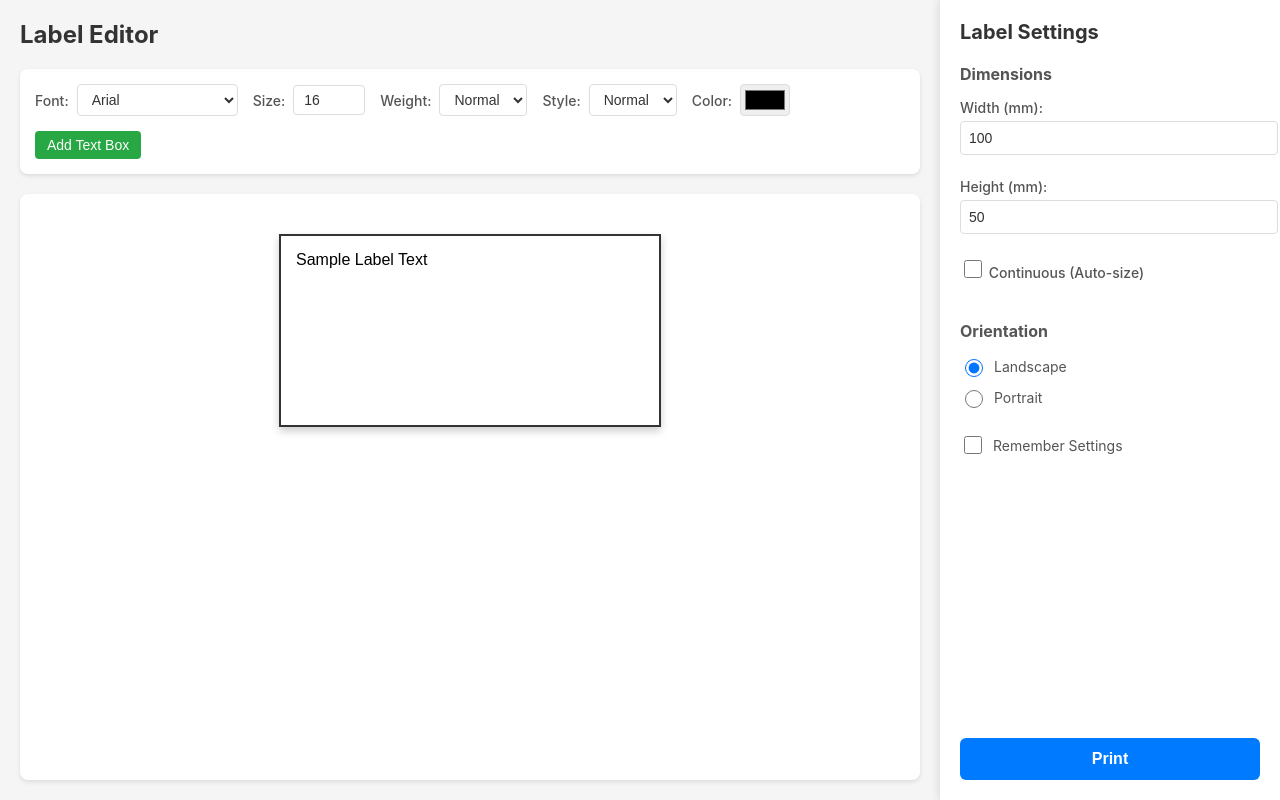
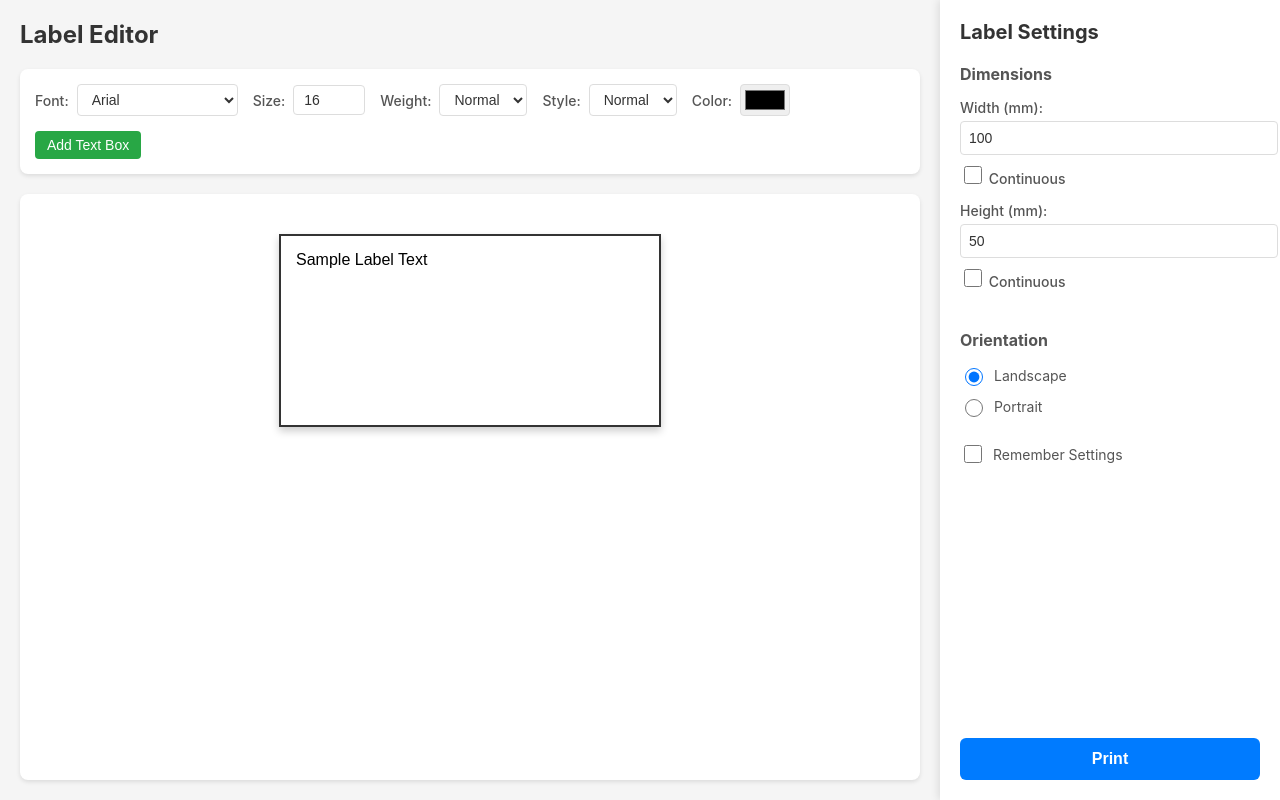
Before and after one commit to NotCoffee418/Labelgood, a SvelteKit app: page / in a window 1280 px wide. Built offline with nearby package versions, Linux system fonts and the light colour scheme.

Commit message:
Fix text editing and implement separate continuous checkboxes for width/height
Co-authored-by: NotCoffee418 <9306304+NotCoffee418@users.noreply.github.com>

```diff
--- a/src/routes/+page.svelte
+++ b/src/routes/+page.svelte
@@ -2,7 +2,8 @@
   // State for label dimensions
   let width = $state(100);
   let height = $state(50);
-  let isContinuous = $state(false);
+  let continuousWidth = $state(false);
+  let continuousHeight = $state(false);
   let orientation = $state<"portrait" | "landscape">("landscape");
 
   // Reference to content for measuring
@@ -27,29 +28,34 @@
   let draggingBox = $state<number | null>(null);
   let dragOffset = $state({ x: 0, y: 0 });
 
-  // Calculate continuous dimensions based on content
-  const actualWidth = $derived(() => {
-    if (orientation === "landscape") {
-      return isContinuous ? Math.max(width, 100) : width;
-    } else {
-      return isContinuous ? Math.max(height, 50) : height;
+  // Handle continuous checkbox mutual exclusion
+  function handleContinuousWidth() {
+    if (continuousWidth) {
+      continuousHeight = false;
     }
-  });
+  }
 
-  const actualHeight = $derived(() => {
-    if (orientation === "landscape") {
-      return isContinuous ? Math.max(height, 30) : height;
-    } else {
-      return isContinuous ? Math.max(width, 80) : width;
+  function handleContinuousHeight() {
+    if (continuousHeight) {
+      continuousWidth = false;
     }
-  });
+  }
 
+  // Calculate dimensions
   const renderWidth = $derived(() => {
-    return actualWidth();
+    if (continuousWidth) {
+      // Auto-size width based on content
+      return Math.max(width, 100);
+    }
+    return width;
   });
 
   const renderHeight = $derived(() => {
-    return actualHeight();
+    if (continuousHeight) {
+      // Auto-size height based on content
+      return Math.max(height, 50);
+    }
+    return height;
   });
 
   function handlePrint() {
@@ -58,13 +64,19 @@
 
   // Drag handlers
   function startDrag(event: MouseEvent, boxId: number) {
+    // Don't start dragging if clicking on the editable text content
+    const target = event.target as HTMLElement;
+    if (target.classList.contains('text-box-content') || target.isContentEditable) {
+      return;
+    }
+
     event.preventDefault();
     draggingBox = boxId;
     const box = textBoxes.find(b => b.id === boxId);
     if (box) {
       const previewRect = contentElement.getBoundingClientRect();
-      const target = event.currentTarget as HTMLElement;
-      const targetRect = target.getBoundingClientRect();
+      const targetElement = event.currentTarget as HTMLElement;
+      const targetRect = targetElement.getBoundingClientRect();
       dragOffset.x = event.clientX - targetRect.left;
       dragOffset.y = event.clientY - targetRect.top;
     }
@@ -221,9 +233,17 @@
           type="number"
           bind:value={width}
           min="1"
-          disabled={isContinuous}
-          class:grayed-out={isContinuous}
+          disabled={continuousWidth}
+          class:grayed-out={continuousWidth}
         />
+        <label class="checkbox-label">
+          <input
+            type="checkbox"
+            bind:checked={continuousWidth}
+            onchange={handleContinuousWidth}
+          />
+          Continuous
+        </label>
       </div>
 
       <div class="dimension-control">
@@ -233,18 +253,16 @@
           type="number"
           bind:value={height}
           min="1"
-          disabled={isContinuous}
-          class:grayed-out={isContinuous}
+          disabled={continuousHeight}
+          class:grayed-out={continuousHeight}
         />
-      </div>
-
-      <div class="dimension-control">
         <label class="checkbox-label">
           <input
             type="checkbox"
-            bind:checked={isContinuous}
+            bind:checked={continuousHeight}
+            onchange={handleContinuousHeight}
           />
-          Continuous (Auto-size)
+          Continuous
         </label>
       </div>
     </div>
@@ -447,6 +465,13 @@
     cursor: text;
     min-height: 1em;
     white-space: nowrap;
+    user-select: text;
+  }
+
+  .text-box-content:focus {
+    outline: 2px solid #007bff;
+    outline-offset: 2px;
+    border-radius: 2px;
   }
 
   .settings-panel {
```
